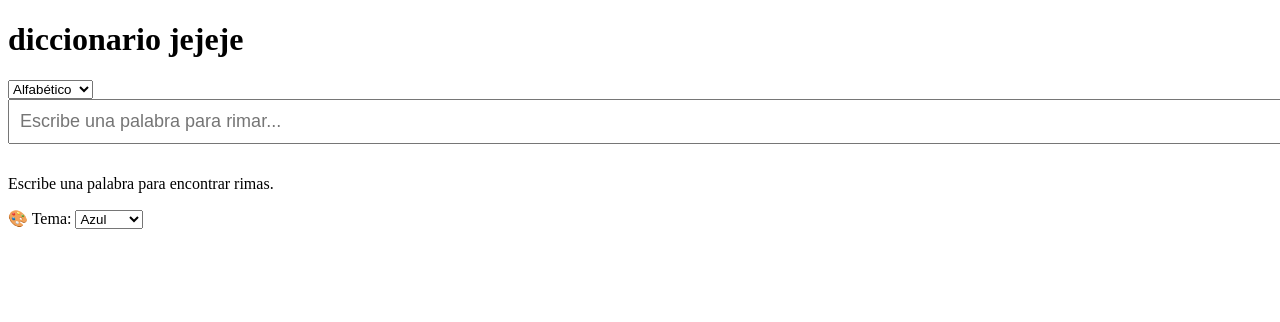
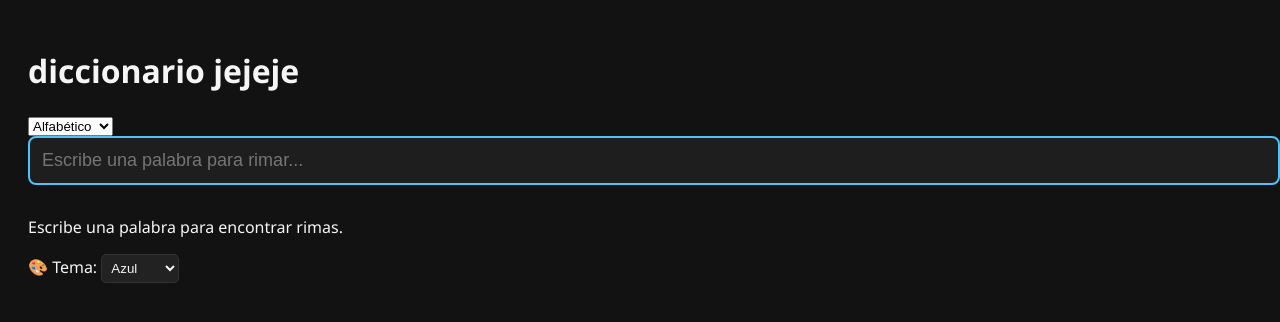
Before and after one commit to SlayerPig/diccionario, a plain HTML site: page index.html in a window 1280 px wide. Drawn offline with Linux system fonts and the light colour scheme.

Commit message:
Update style.css

```diff
--- a/style.css
+++ b/style.css
@@ -1,17 +1,54 @@
-.entrada {
-  border: 1px solid #ccc;
-  border-radius: 8px;
-  padding: 10px;
-  margin: 10px 0;
-}
-h2 {
-  margin-bottom: 4px;
-  color: #0077aa;
+:root {
+  --color-principal: #4fc3f7; /* Azul por defecto */
+  --color-fondo: #121212;
+  --color-texto: #f5f5f5;
+  --color-borde: #333;
+  --transicion: 0.3s ease;
 }
 
-#busqueda {
+body {
+  background-color: var(--color-fondo);
+  color: var(--color-texto);
+  font-family: 'Segoe UI', sans-serif;
+  padding: 20px;
+  transition: background-color var(--transicion), color var(--transicion);
+}
+
+input[type="text"] {
   width: 100%;
-  padding: 10px;
+  padding: 12px;
   font-size: 18px;
   margin-bottom: 15px;
+  background: #1e1e1e;
+  border: 2px solid var(--color-principal);
+  color: var(--color-texto);
+  border-radius: 8px;
+  transition: border var(--transicion);
 }
+
+.config {
+  margin-bottom: 20px;
+  font-size: 16px;
+}
+
+#tema {
+  padding: 5px;
+  border-radius: 5px;
+  background: #222;
+  color: var(--color-texto);
+  border: 1px solid var(--color-borde);
+}
+
+.entrada {
+  border: 2px solid var(--color-principal);
+  background-color: #1a1a1a;
+  border-radius: 10px;
+  padding: 15px;
+  margin: 15px 0;
+  animation: fadeIn 0.4s ease;
+}
+
+@keyframes fadeIn {
+  from { opacity: 0; transform: translateY(10px); }
+  to { opacity: 1; transform: translateY(0); }
+}
```
